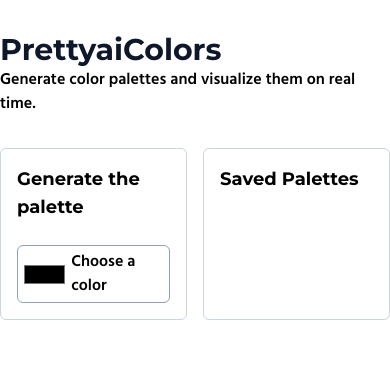
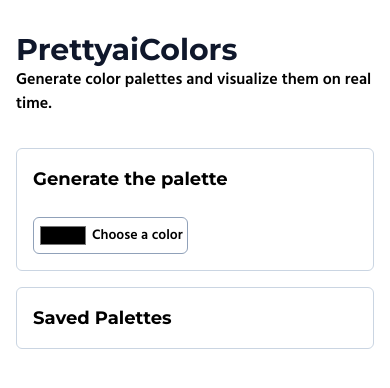
Before and after one commit to radriann21/prettyai-colors, a Next.js app: page / in a window 390 px wide. Shown: the top 388 px of the page. Built offline with nearby package versions, Linux system fonts and the light colour scheme.

Commit message:
feat:added basic responsive styles

```diff
--- a/src/app/components/InputColor.tsx
+++ b/src/app/components/InputColor.tsx
@@ -11,7 +11,7 @@ export const InputColor = () => {
   return (
     <label htmlFor="color" className="flex items-center space-x-1 border-[1px] rounded-md border-slate-400 p-1">
       <input type="color" id="color" value={color} onChange={(evt) => setColor(evt.target.value)} />
-      <span className="font-semibold">Choose a color</span>
+      <span className="font-semibold text-sm">Choose a color</span>
     </label>
   )
 }
--- a/src/app/page.tsx
+++ b/src/app/page.tsx
@@ -3,13 +3,13 @@ import { DisplayPalette } from "./components/DisplayPalette";
 
 export default function Home() {
   return (
-    <main className="max-w-6xl h-screen mx-auto flex flex-col py-8 relative font-hind">
-      <section className="mb-8">
+    <main className="max-w-6xl h-screen mx-auto flex flex-col px-4 xl:px-0 py-8 relative font-hind">
+      <section className="mb-8 md:text-center lg:text-left">
         <h1 className="font-montserrat text-3xl font-bold text-slate-900">PrettyaiColors</h1>
         <p className="font-semibold">Generate color palettes and visualize them on real time.</p>
       </section>
-      <section className="w-full flex space-x-4">
-        <div className="w-1/2 p-4 rounded-md border-[1px] border-slate-300">
+      <section className="w-full flex flex-col lg:flex-row items-center lg:items-start space-y-4 lg:space-y-0 lg:space-x-4">
+        <div className="w-full md:w-1/2 p-4 rounded-md border-[1px] border-slate-300">
           <h2 className="font-montserrat text-lg font-bold">Generate the palette</h2>
           {/* Inputs */}
           <div className="flex items-center space-x-4 mt-6">
@@ -17,7 +17,7 @@ export default function Home() {
           </div>
           <DisplayPalette />
         </div>
-        <div className="w-1/2 p-4 rounded-md border-[1px] border-slate-300">
+        <div className="w-full md:w-1/2 p-4 rounded-md border-[1px] border-slate-300">
           <h2 className="font-montserrat text-lg font-bold">Saved Palettes</h2>
         </div>
       </section>
```
